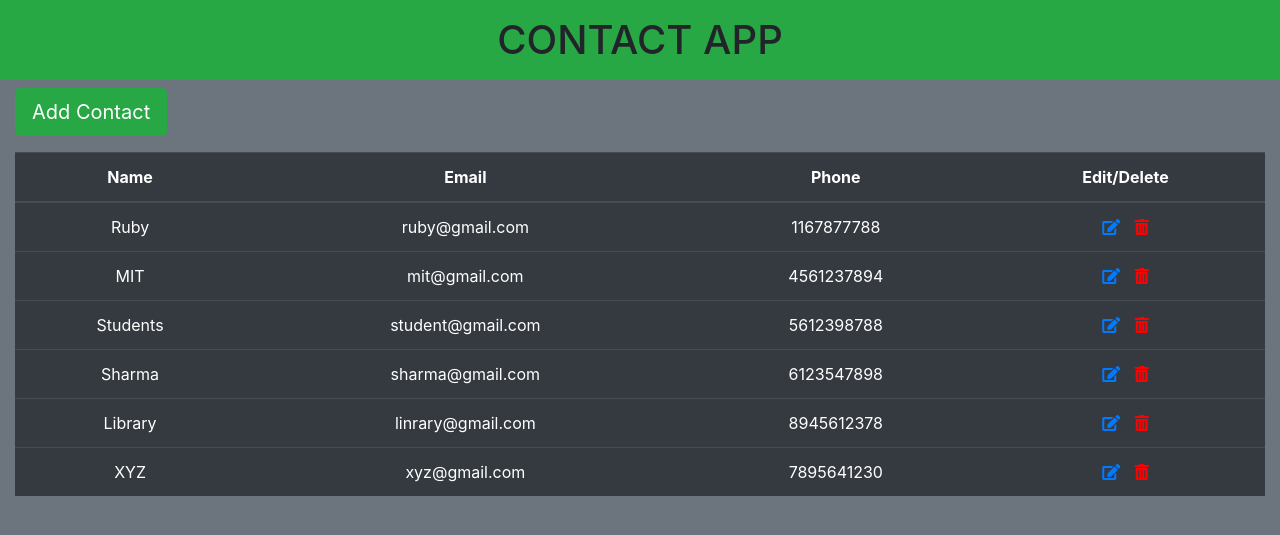
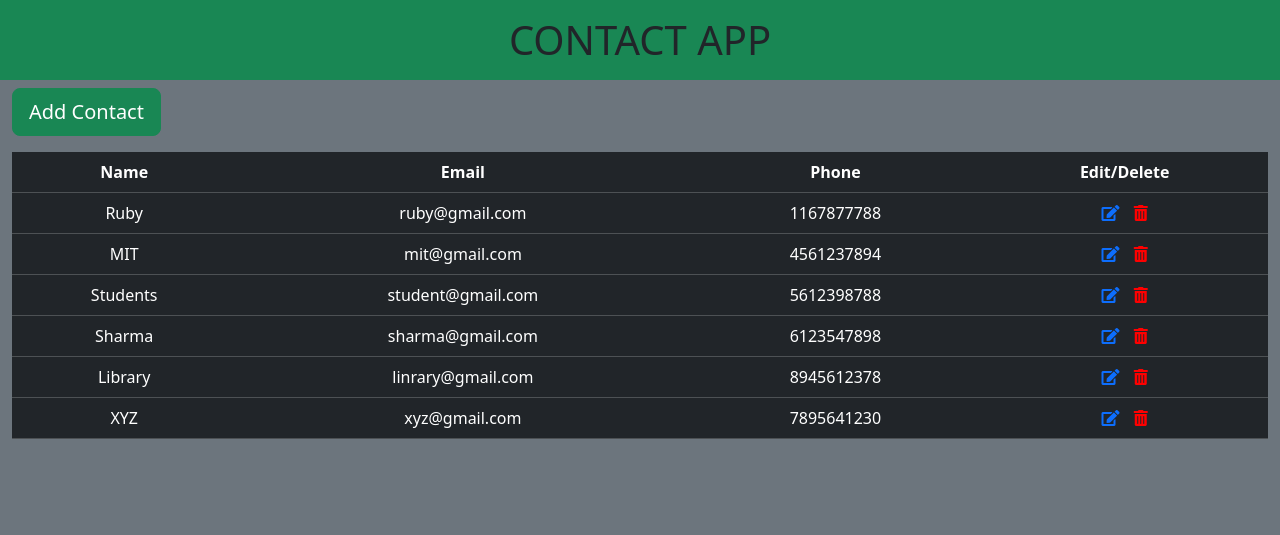
Before and after one commit to Shulabh-968026/contact-app, a Django app: page / in a window 1280 px wide. Shown: the top 535 px of the page. Run offline with Django 3.2, Linux system fonts and the light colour scheme; data comes from the database, SQL or seed files in the repository; some libraries are stand-ins or nearby versions.

Commit message:
Update base.html

```diff
--- a/myapp/templates/base.html
+++ b/myapp/templates/base.html
@@ -5,11 +5,11 @@
     <meta charset="UTF-8">
     <meta http-equiv="X-UA-Compatible" content="IE=edge">
     <meta name="viewport" content="width=device-width, initial-scale=1.0">
-    <link href="//maxcdn.bootstrapcdn.com/bootstrap/4.3.1/css/bootstrap.min.css" rel="stylesheet">
-    <script src="//maxcdn.bootstrapcdn.com/bootstrap/4.3.1/js/bootstrap.min.js"> </script>
+    <link href="//maxcdn.bootstrapcdn.com/bootstrap/5.3.1/css/bootstrap.min.css" rel="stylesheet">
+    <script src="//maxcdn.bootstrapcdn.com/bootstrap/5.3.1/js/bootstrap.min.js"> </script>
     <!--<link href="{% static 'https://cdn.jsdelivr.net/npm/bootstrap@5.0.2/dist/css/bootstrap.min.css' %}"
            rel="stylesheet" integrity="sha384-EVSTQN3/azprG1Anm3QDgpJLIm9Nao0Yz1ztcQTwFspd3yD65VohhpuuCOmLASjC" crossorigin="anonymous">-->
-    <link rel="stylesheet" href="{% static 'https://cdnjs.cloudflare.com/ajax/libs/font-awesome/5.15.4/css/all.min.css' %}" integrity="sha512-1ycn6IcaQQ40/MKBW2W4Rhis/DbILU74C1vSrLJxCq57o941Ym01SwNsOMqvEBFlcgUa6xLiPY/NS5R+E6ztJQ=="
+    <link rel="stylesheet" href="https://cdnjs.cloudflare.com/ajax/libs/font-awesome/5.15.4/css/all.min.css" integrity="sha512-1ycn6IcaQQ40/MKBW2W4Rhis/DbILU74C1vSrLJxCq57o941Ym01SwNsOMqvEBFlcgUa6xLiPY/NS5R+E6ztJQ=="
          crossorigin="anonymous" referrerpolicy="no-referrer" />
     <title>Base HTML</title>
 </head>
@@ -29,7 +29,6 @@
 
     {% endblock %}
 
-<script src="{% static 'https://cdn.jsdelivr.net/npm/bootstrap@5.0.2/dist/js/bootstrap.bundle.min.js' %}" integrity="sha384-MrcW6ZMFYlzcLA8Nl+NtUVF0sA7MsXsP1UyJoMp4YLEuNSfAP+JcXn/tWtIaxVXM" crossorigin="anonymous"></script>
 <script src="{% static '../static/js/base.js' %}"></script>
 </body>
 </html>
```
